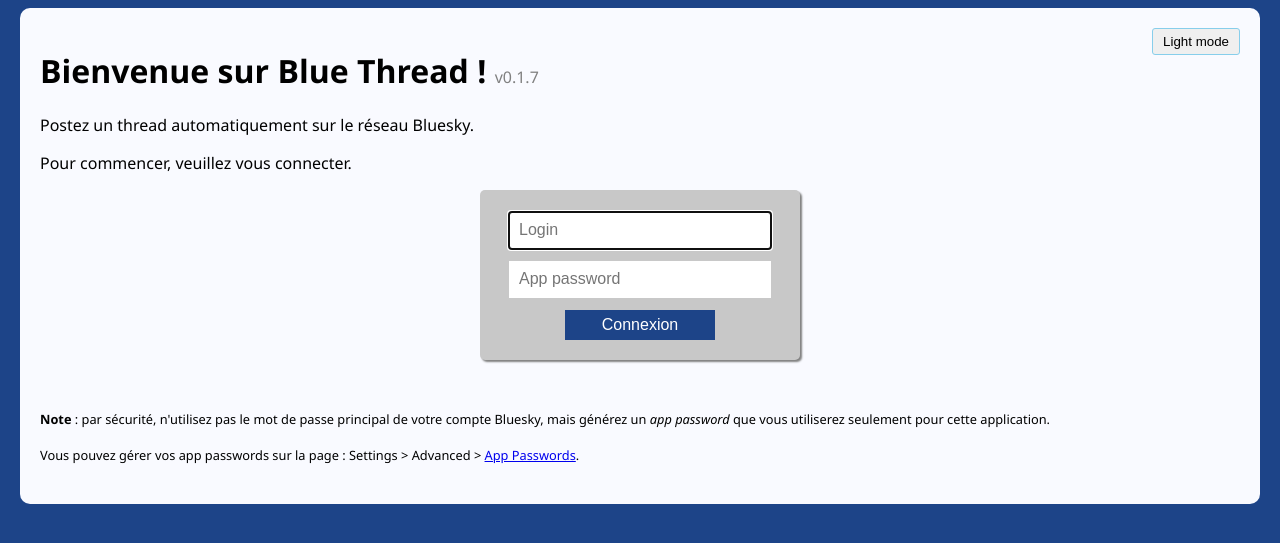
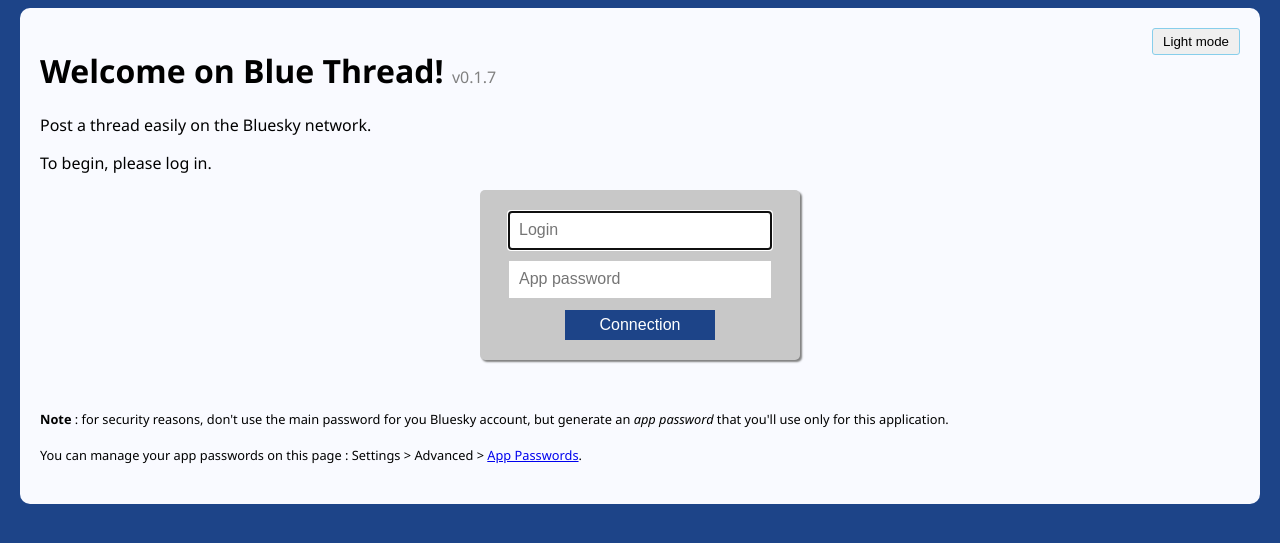
Before and after one commit to simonetthomas/Blue_Thread, a Flask app: page / in a window 1280 px wide. Shown: the top 543 px of the page. Run offline with Flask 3, Linux system fonts and the light colour scheme; some libraries are stand-ins or nearby versions.

Commit message:
Issue #36 : Put everything in english

```diff
--- a/server.py
+++ b/server.py
@@ -35,7 +35,7 @@ def fctn_login():
         if (connexion(client, login, password) == 0):
             return redirect('/thread')
         else:
-            error="Erreur de connexion, veuillez vérifier l'identifiant et le mot de passe."
+            error="Connection error, please check the login and password."
             return render_template("index.html", error=error)
 
     elif request.method == 'GET':
@@ -46,7 +46,7 @@ def fctn_login():
             print("Déjà connecté, on va sur /thread")
             return redirect('/thread')
 
-    # Au cas ou
+    # Just in case
     return redirect('/')
 
 @app.route("/logout", methods=['GET'])
@@ -72,23 +72,23 @@ def thread():
         print ('Entrée avec la méthode POST')
 
         print("- Envoi du thread")
-        # Récupération des posts
+        # Getting the posts
         thread=request.form.getlist("post")
         # print(thread)
         images=request.files.getlist('input_images')
         #alts=request.form.getlist("alt")
         #print("alts : ", alts)
 
-        if (session.get("profile") is not None):   # Si le client a bien une connexion valide à Bluesky
+        if (session.get("profile") is not None):   # If the client has a valid connection to Bluesky
             if (envoi_thread(thread, images, request.form) == 0):
                 print("Thread envoyé sur le compte bluesky de " + session.get("name") + " !")
                 return render_template('thread_sent.html')
             else :
                 print("Erreur lors de l'envoi...")
-                flash ("Erreur lors de l'envoi")
+                flash ("Error when sending the thread...")
         else:
             print("Utilisateur non connecté, envoi impossible")
-            flash ("Utilisateur non connecté, envoi impossible. Veuillez vous connecter à nouveau.")
+            flash ("User not logged in, the thread could not be sent. Please log in again.")
 
     # Affichage de la page thread
     return render_template("thread.html")
@@ -96,17 +96,17 @@ def thread():
 
 @app.errorhandler(404)
 def page_not_found(error):
-    return ('Page non trouvée :(')
+    return ('Page not found :(')
 
 
-# Connecte le client avec les identifiants fournis
-# Prend en entrée le client, un login et un password
-# Retourne 0 si connexion ok, 1 sinon
+# Connects the client using the login and password
+# Input : client, login, password
+# Returns 0 if connection ok, else returns 1
 def connexion(client, login, password):
     try:
         print("- Connexion...")
         profile = client.login(login, password)
-        session["profile"] = profile    # Permet de garder les infos du profil bluesky
+        session["profile"] = profile    # Keeps the infos of the Bluesky profile
         session["name"] = login
         session["password"] = password
     except Exception as error:
@@ -120,9 +120,9 @@ def connexion(client, login, password):
         return 0;
 
 
-# Poste le thread sur Bluesky
-# Prend en entree un array de strings, des images, les valeurs du formulaire et un client
-# retourne 0 si ok
+# Posts the thread on Bluesky
+# Input : array of strings, images, form
+# Returns 0 if ok
 def envoi_thread (thread, images, form):
     premier=True
     str_nb_posts = str(len(thread))
@@ -140,20 +140,20 @@ def envoi_thread (thread, images, form):
             numerotation = str(index+1)+"/"+str_nb_posts
             embed=''
 
-            try:    # Essai de recupation d'un alt pour ce post
+            try:    # Trying to get an alt for this post
                 alt = form.get("alt"+str(index+1))
             except Exception:
                 alt = ""  # no alt for this post
                 #print("pas de alt récupéré")
 
             if (premier):
-                # Envoi du premier post, qui ne fait référence à aucun post
+                # Sending of the first post, which doesn't reference any post
                 # print("image", images[index])
-                if (images[index].filename==''):    # Si pas d'image
+                if (images[index].filename==''):    # If no image
                     #print("pas d'image")
                     root_post_ref = models.create_strong_ref(client.send_post(text=post, langs=[langue]))
 
-                else:   # S'il y a une image
+                else:   # If there is an image
                     print("Premier post avec une image")
                     img_data=images[index].read()
                     print("Juste avant ''upload_blob''")
@@ -166,15 +166,15 @@ def envoi_thread (thread, images, form):
                         text=post, langs=[langue], embed=embed
                     ))
 
-                parent_post_ref = root_post_ref     # Le premier post devient la ref du post parent
+                parent_post_ref = root_post_ref     # The first post ref becomes the ref for the parent post
                 premier=False
             else:
-                # Envoi d'un post suivant, en réponse au précedent
-                if (images[index].filename==''):    # Si pas d'image
+                # Sending of another post, replying to the previous one
+                if (images[index].filename==''):    # If no image
                     parent_post_ref = models.create_strong_ref(client.send_post(
                         text=post, reply_to=models.AppBskyFeedPost.ReplyRef(parent=parent_post_ref, root=root_post_ref), langs=[langue]
                     ))
-                else:   # S'il y a une image
+                else:   # If there is an image
                     img_data=images[index].read()
                     upload = client.com.atproto.repo.upload_blob(img_data)
                     pics = [models.AppBskyEmbedImages.Image(alt=alt, image=upload.blob)]
@@ -188,7 +188,7 @@ def envoi_thread (thread, images, form):
 
     else:
         print("Erreur de connexion du client lors de l'envoi...")
-        flash ("Erreur de connexion du client lors de l'envoi...")
+        flash ("Connexion error when trying to send...")
 
     return 0
 
--- a/static/javascript.js
+++ b/static/javascript.js
@@ -4,7 +4,7 @@ var inputAlt = function (event){
     // console.log(event);
     const input = event.target;
     const old_alt_text = document.getElementById(input.id).value;  // get the previous alt value which is in the input field
-    new_alt_text = prompt("Décrivez l'image :", old_alt_text);      // Prompts the user to input a new alt text
+    new_alt_text = prompt("Describe the picture :", old_alt_text);      // Prompts the user to input a new alt text
     document.getElementById(input.id).value=new_alt_text;          // Sets the input value with the new alt text
     document.getElementById(input.previousElementSibling.firstChild.id).title=new_alt_text;    // Sets the img title property which displays a tooltip over the picture
 };
@@ -43,7 +43,7 @@ var loadFile = function(event, i) {
 function resizeTextarea(element){
     element.style.height = "auto";
     element.style.height = element.scrollHeight-10 + "px";
-    element.style.height = element.scrollHeight-10 + "px";   //  2e resize nécessaire sinon le premier textarea se met pas à la bonne taille ??
+    element.style.height = element.scrollHeight-10 + "px";   //  2e resize necessary or else the first textarea is not at the right size ??
 
     /* Updating the displayed number of characters */
     var nb_char = element.value.length;
@@ -61,7 +61,7 @@ function resizeTextarea(element){
 
     if (element.value == ""){
         btn_send.disabled = true;
-        btn_send.title="Aucun post ne doit être vide pour envoyer le thread";
+        btn_send.title="None of the posts must be empty to send the thread";
         btn_send.classList.add("disabled");
     }
     else {
@@ -190,10 +190,10 @@ function cutThread(){
         btn_clear.classList.remove("disabled");
     }
 
-    const longueur = 291; // Nombre de caractères d'un post (300 moins la place pour la numérotation)
-    let debut = 0; // Indice de début du post en cours
-    let fin = longueur; // Indice de fin du post en cours
-    const thread = new Array(); // Array contenant les posts à envoyer
+    const longueur = 291; // Number of characters of a post (300 minus space for the number)
+    let debut = 0; // Start index of the current post
+    let fin = longueur; // End index of the current post
+    const thread = new Array(); // Array containing the posts to send
     let dernier_post = false;
     let post="";
 
@@ -207,27 +207,27 @@ function cutThread(){
           fin++;
         }
 
-        // Pour éviter que l'indice dépasse la fin de la chaine, pour le dernier post
+        // To avoid the index to exceed the text end, for the last post
         if (fin >= text.length) {
           fin = text.length - 1;
         //  console.log("Fin du texte -> nouvelle fin : "+fin+ ", len(text)="+text.length);
           dernier_post = true;
         }
 
-        // On cherche une fin de phrase (points) entre les caractères 150 et 291
+        // Searching for a sentence ending (punctuation) between characters 150 and 291
         const fin_phrase = trouverFinPhrase(text.substring(debut + 150, fin));
         if (fin_phrase !== -1 && !dernier_post) {
           fin = fin_phrase + debut + 150;
         //  console.log("Fin trouvée avec la ponctuation : "+fin);
 
         } else {
-          // Si pas de ponctuation, si on coupe un mot en cours, on fixe la fin du post au début du mot
+          // If no punctuation found, if we are inside a word, we set the post end to the word's beginning
           while (text[fin] !== " " && text[fin+1] !== " " && fin > debut && !dernier_post) {
             fin--;
           //  console.log("Recherche début de mot : nouvelle fin = " + fin);
           }
 
-          // Si on n'a pas réussi à trouver un début de mot, alors on le coupe à la fin
+          // If we didn't succeed to find a word's beginning, then we cut it at the end
           if (fin === debut) {
            // console.log("pas trouvé de début de mot, on coupe à 291");
             fin = debut + longueur;
@@ -235,18 +235,18 @@ function cutThread(){
         }
 
 
-        // Création du texte du post
+        // Creation of the post's text
         post = text.substring(debut, fin + 1);
 
-        // Ajout à l'array
+        // Adding the post to the array
         thread.push(post);
 
-        // Calcul des variables pour le prochain post
+        // Updating the variables for the next post
         debut = fin + 1;
         fin += longueur;
     }
 
-    // Ajout de la numérotation à la fin du post
+    // Adding the numbering to the post's end
     const str_nb_posts = String(thread.length);
     for (let index = 0; index < thread.length; index++) {
         const numerotation = (index + 1) + '/' + str_nb_posts;
@@ -256,9 +256,9 @@ function cutThread(){
     addPosts(thread);
 }
 
-/* Cherche la dernière fin de phrase dans la chaine en entrée
- Prend en entrée une chaine
- Retourne l'indice de la fin de phrase trouvée, -1 si pas de ponctuation trouvée
+/* Searches for the latest sentence's ending in the input string
+ Input : a string
+ Returns the index of the found sentence ending, or -1 if no punctuation found
  */
 function trouverFinPhrase(post) {
   const regex = /[\.?!👇🧵]\s[^\.\?!👇🧵]*$/;
@@ -314,7 +314,7 @@ function addPosts(thread){
         new_thumbnail_zone.id="thumbnail_zone"+(i+1);
         new_thumbnail_zone.classList.add("thumbnail_zone")
 
-        // créer les lignes de la table etc
+        // create the table rows etc.
 
         new_div.appendChild(new_ta);
         new_div.appendChild(new_label);
@@ -331,14 +331,14 @@ function addPosts(thread){
         const btn_remove_post = document.createElement("button");
         btn_remove_post.id="btn_remove_post";
         btn_remove_post.type="button";
-        btn_remove_post.title="Supprimer un post";
+        btn_remove_post.title="Remove a post";
         btn_remove_post.setAttribute("onclick","removePost(this);");
         btn_remove_post.innerText="-";
 
         const btn_add_post = document.createElement("button");
         btn_add_post.id="btn_add_post";
         btn_add_post.type="button";
-        btn_add_post.title="Ajouter un post";
+        btn_add_post.title="Add a post";
         btn_add_post.setAttribute("onclick","addPost(this);");
         btn_add_post.innerText="+";
 
@@ -346,7 +346,7 @@ function addPosts(thread){
         btn_send.id="btn_send";
         btn_send.type="Submit";
         btn_send.name="action";
-        btn_send.value="✉ Envoyer";
+        btn_send.value="✉ Send";
         btn_send.classList.add("btn");
 
         const btn_select=document.createElement("select");
@@ -354,9 +354,9 @@ function addPosts(thread){
         btn_select.name="lang";
         btn_select.classList.add("btn");
         btn_select.setAttribute("required", true);
-        btn_select.title="Choisissez la langue dans laquelle est écrit le thread";
+        btn_select.title="Select the language in which the thread is written";
 
-        btn_select.innerHTML=`<option value="">Langue</option>
+        btn_select.innerHTML=`<option value="">Language</option>
                 <option value="ar">🇸🇦 Arab</option>
                 <option value="zh">🇨🇳 Chinese</option>
                 <option value="en">🇬🇧 English</option>
--- a/templates/index.html
+++ b/templates/index.html
@@ -1,25 +1,25 @@
 {% extends 'base.html' %}
 
-{% block title %}Blue Thread - Connexion{% endblock %}
+{% block title %}Blue Thread - Connection{% endblock %}
 
 {% block h1 %}
-    Bienvenue sur Blue Thread !
+    Welcome on Blue Thread!
 {% endblock %}
 
 {% block content %}
-    <p>Postez un thread automatiquement sur le réseau Bluesky.</p>
-    <p>Pour commencer, veuillez vous connecter.</p>
+    <p>Post a thread easily on the Bluesky network.</p>
+    <p>To begin, please log in.</p>
 
     <form id="form_login" method="POST" action="/login">
         <input id="login" name="login" placeholder="Login" autofocus required ></input>
         <input id="password" type="password" name="password" placeholder="App password" required></input>
-        <button id="btn_valider" type="Submit">Connexion</button>
+        <button id="btn_valider" type="Submit">Connection</button>
     </form>
 
     {% if error%}
         <p class="flash_error"><strong>{{error}}</strong></p>
     {% endif%}
 
-    <p class="note"><strong>Note</strong> : par sécurité, n'utilisez pas le mot de passe principal de votre compte Bluesky, mais générez un <em>app password</em> que vous utiliserez seulement pour cette application.<br /><br />Vous pouvez gérer vos app passwords sur la page : Settings > Advanced > <a href="https://bsky.app/settings/app-passwords">App Passwords</a>.</p>
+    <p class="note"><strong>Note</strong> : for security reasons, don't use the main password for you Bluesky account, but generate an <em>app password</em> that you'll use only for this application.<br /><br />You can manage your app passwords on this page : Settings > Advanced > <a href="https://bsky.app/settings/app-passwords">App Passwords</a>.</p>
 
 {% endblock %}
--- a/templates/thread.html
+++ b/templates/thread.html
@@ -13,11 +13,11 @@
             {%endfor%}
         {%endif%}
     {%endwith%}
-    <p>Connecté en tant que {{session.name}} <a href="/logout"><button id="btn_logout" class="btn">Déconnexion</button></a></p>
+    <p>Logged in as {{session.name}} <a href="/logout"><button id="btn_logout" class="btn">Log out</button></a></p>
 
     <form method="POST" id="form_text">
-        <textarea id="ta_text" name="text" rows="30" cols="70" minlength="300" autocomplete="off" autocorrect="on"  autofocus="on" placeholder="Racontez-nous tout" oninput="cutThread();">{{text}}</textarea>
-        <input id="btn_clear" type="button" value="✖ Effacer" class="btn" onclick="clearText()" />
+        <textarea id="ta_text" name="text" rows="30" cols="70" autocomplete="off" autocorrect="on"  autofocus="on" placeholder="Racontez-nous tout" oninput="cutThread();">{{text}}</textarea>
+        <input id="btn_clear" type="button" value="✖ Clear" class="btn" onclick="clearText()" />
     </form>
 
     <form method="POST" id="form_posts" enctype="multipart/form-data" >
--- a/templates/thread_sent.html
+++ b/templates/thread_sent.html
@@ -1,12 +1,12 @@
 {% extends 'base.html' %}
 
-{% block title %}Blue Thread - Thread envoyé{% endblock %}
+{% block title %}Blue Thread - Thread sent{% endblock %}
 
 {% block h1 %}
     Blue Thread
 {% endblock %}
 
 {% block content %}
-    <p>Thread envoyé avec succès sur le compte de {{session.name}} !</p>
+    <p>The thread has been successfully sent on {{session.name}}'s account!</p>
     <a href="/thread"><button class="btn" onclick="localStorage.setItem('text', '');">Retour</button></a>
 {% endblock %}
```
